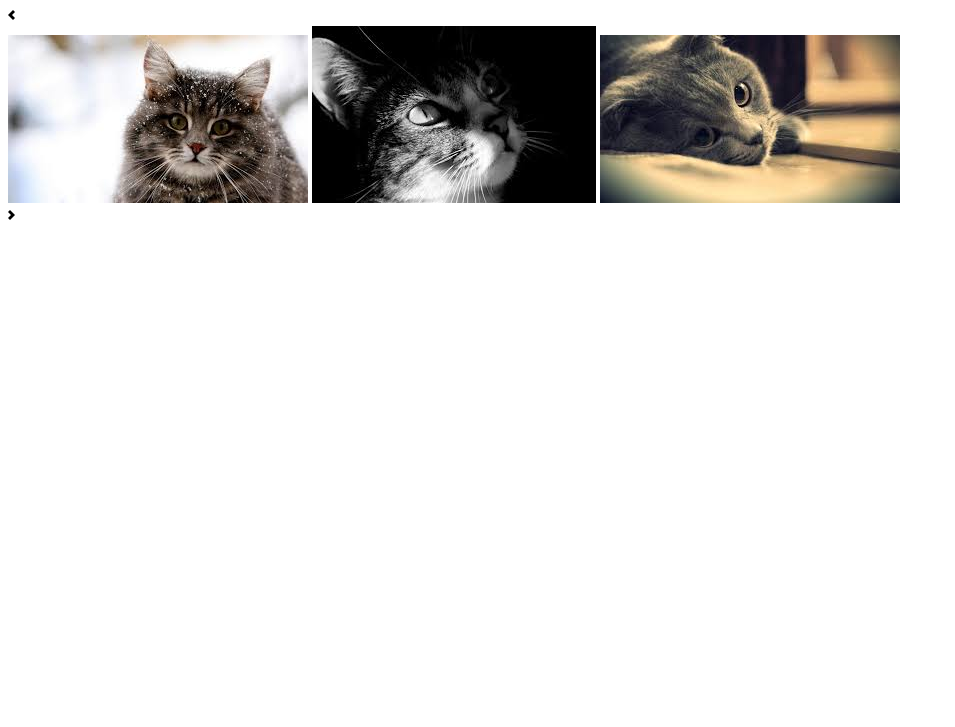
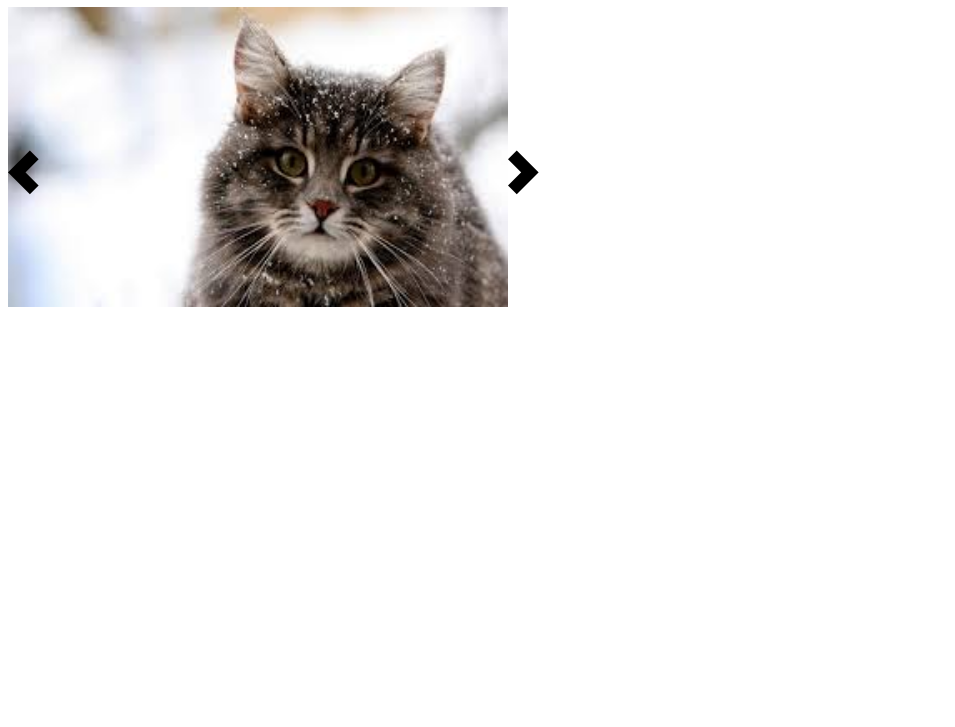
Before and after one commit to LeidyRosmery/Carrusel, a plain HTML site: page index.html in a window 1280 px wide. Shown: the part 73-800 px from the top of the page, without its empty margins (0-955 px from the left). Drawn offline with Linux system fonts and the light colour scheme; files whose address does not match are found by name.

Commit message:
css carrusel

```diff
--- a/assets/css/main.css
+++ b/assets/css/main.css
@@ -0,0 +1,44 @@
+h1{
+  text-align: center;
+}
+.carrusel {
+  width: 540px;
+  margin: 40px auto;
+  overflow: auto;
+}
+.content-carrusel{
+  width: 500px;
+  height: 300px;
+  position: relative;
+  overflow: hidden;
+  float: left;
+  padding: 3px
+  border:#666 solid 1px;
+}
+.img-carrusel {
+  display: none;
+  width: 500px;
+  height: 300px;
+}
+.active{
+  display: inline-block;
+}
+.before , .after{
+  float: left;
+  margin-top: 130px;
+  cursor: pointer;
+  font-size: 70px;
+}
+.before:hover,.after :hover{
+
+}
+.before{
+  position: relative;
+  margin-right: -45px;
+  z-index: 100;
+}
+.next{
+  position: relative;
+  margin-left: -45px;
+  z-index: 100;
+}
--- a/index.html
+++ b/index.html
@@ -11,14 +11,14 @@
 <body>
   <div id="carrusel">
     <h1>CARRUSEL DE IMAGENES</h1>
-    <div id="contenedor">
-      <span class="icon-chevron-left"></span>
-      <div class="img-carrusel">
-        <img src="assets/img/image1.jpg" alt="imagen1">
-        <img src="assets/img/image2.jpg" alt="imagen2">
-        <img src="assets/img/image3.jpg" alt="imagen3">
+    <div class="contenedor">
+      <span class="icon-chevron-left before"></span>
+      <div class="content-carrusel">
+        <img class="img-carrusel active"src="assets/img/image1.jpg" alt="imagen1">
+        <img class="img-carrusel"src="assets/img/image2.jpg" alt="imagen2">
+        <img class="img-carrusel"src="assets/img/image3.jpg" alt="imagen3">
       </div>
-      <span class="icon-chevron-right"></span>
+      <span class="icon-chevron-right after"></span>
     </div>
   </div>
 
```
